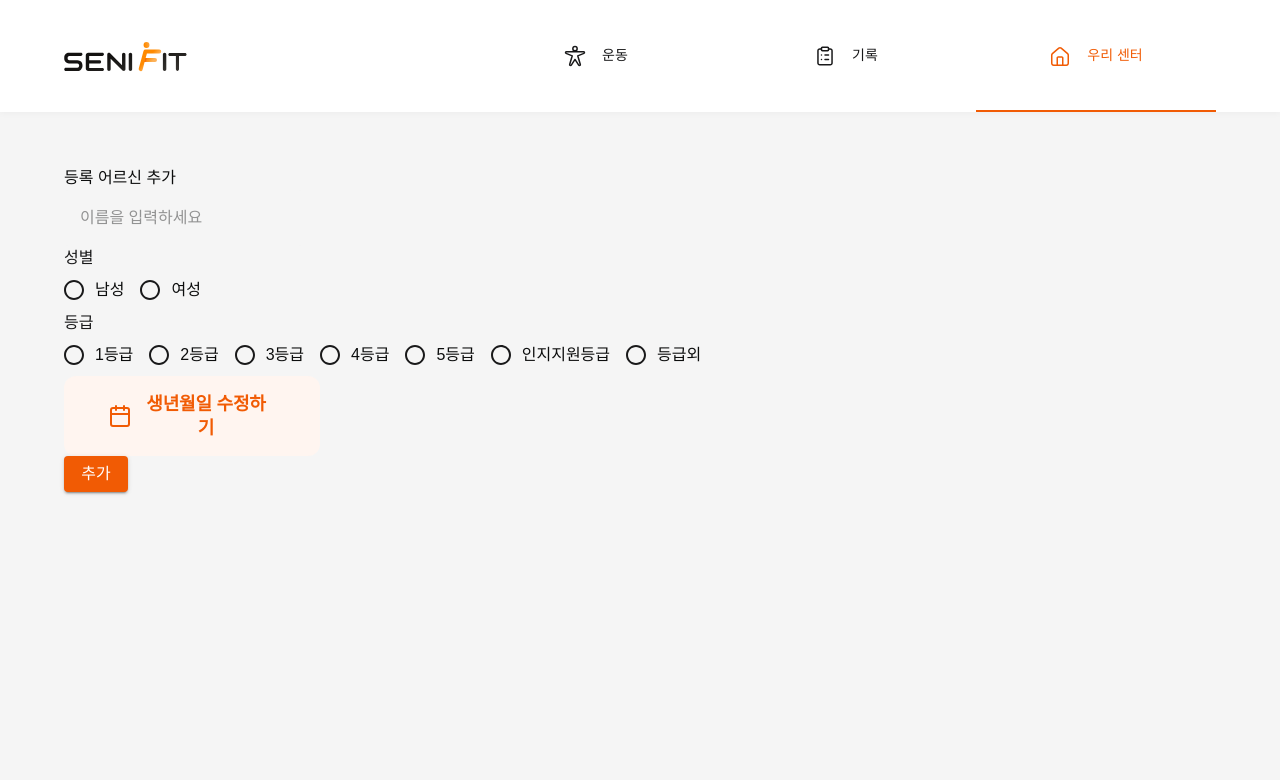
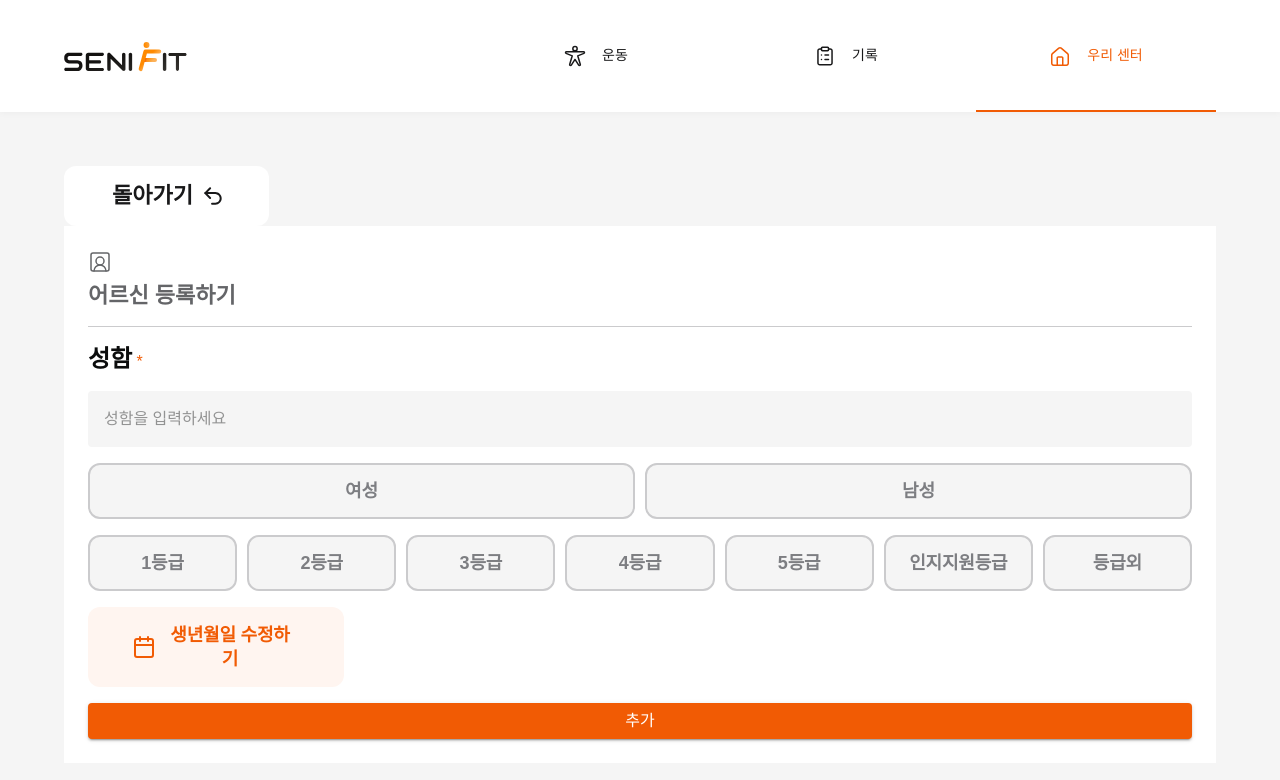
Before and after one commit to Team-Senifit/Web, a Next.js app: page /my-center/members/add in a window 1280 px wide. Shown: the top 780 px of the page. Built offline with nearby package versions, Linux system fonts and the light colour scheme; a web font is replaced by a local one.

Commit message:
Feat: WIP

```diff
--- a/src/app/my-center/members/add/page.tsx
+++ b/src/app/my-center/members/add/page.tsx
@@ -1,9 +1,11 @@
 import React from "react";
 import EditForm from "../panel/EditForm";
+import ReturnButton from "../panel/ReturnButton";
 
 const Page = () => {
   return (
     <div>
+      <ReturnButton href="/my-center/members" />
       <EditForm />
     </div>
   );
--- a/src/app/my-center/members/panel/EditForm.tsx
+++ b/src/app/my-center/members/panel/EditForm.tsx
@@ -1,11 +1,24 @@
 "use client";
 import SenifitRadioButtonGroup from "@/components/SenifitRadioButtonGroup";
 import SenifitTextField from "@/components/SenifitTextField";
-import { Button, Typography } from "@mui/material";
+import { Button, Divider, Stack, Typography } from "@mui/material";
 import React from "react";
 import { FormProvider, useForm } from "react-hook-form";
 import BirthDatePicker from "./BirthDatePicker";
-import { IMemberEditFormValue } from "@/types/IMemberEdit";
+import { Gender, IMemberEditFormValue, MemberRank } from "@/types/IMemberEdit";
+import { SquareUserRoundIcon } from "@/components/icons";
+import PageInfoCard from "@/components/PageInfoCard";
+import useMedia from "@/hooks/useMedia";
+import SenifitToggleButtonGroup from "@/components/SenifitToggleButtonGroup";
+import { ISenifitToggleOption } from "@/types/IToggleButton";
+
+const RequiredField = () => {
+  return (
+    <Typography component={"span"} sx={{ color: "primary.main" }}>
+      {" *"}
+    </Typography>
+  );
+};
 
 const EditForm = ({
   isEdit = false,
@@ -14,52 +27,115 @@ const EditForm = ({
   isEdit?: boolean;
   defaultValues?: Partial<IMemberEditFormValue>;
 }) => {
+  const { isDesktop } = useMedia();
+
   const methods = useForm<IMemberEditFormValue>({
     defaultValues,
   });
 
-  const { handleSubmit, control } = methods;
+  const { handleSubmit, control, watch, setValue } = methods;
 
   const onSubmit = (data: IMemberEditFormValue) => {
     console.log("Submitted data:", data);
     // api 요청 로직 추가
   };
 
+  const genderOptions = [
+    { value: 1, label: <Typography variant="Headline1">여성</Typography> },
+    { value: 0, label: <Typography variant="Headline1">남성</Typography> },
+  ] as ISenifitToggleOption<Gender>[];
+
+  const gender = watch("gender");
+
+  const memberRankOptions = [
+    {
+      value: 1,
+      label: <Typography variant="Headline1">1등급</Typography>,
+    },
+    {
+      value: 2,
+      label: <Typography variant="Headline1">2등급</Typography>,
+    },
+    {
+      value: 3,
+      label: <Typography variant="Headline1">3등급</Typography>,
+    },
+    {
+      value: 4,
+      label: <Typography variant="Headline1">4등급</Typography>,
+    },
+    {
+      value: 5,
+      label: <Typography variant="Headline1">5등급</Typography>,
+    },
+    {
+      value: 6,
+      label: <Typography variant="Headline1">인지지원등급</Typography>,
+    },
+    {
+      value: 0,
+      label: <Typography variant="Headline1">등급외</Typography>,
+    },
+  ] as ISenifitToggleOption<MemberRank>[];
+
+  const memberRank = watch("memberRank");
+
   return (
-    <form onSubmit={handleSubmit(onSubmit)}>
-      <Typography>{`등록 어르신 ${isEdit ? "수정" : "추가"}`}</Typography>
+    <Stack
+      direction="column"
+      spacing={2}
+      component="form"
+      onSubmit={handleSubmit(onSubmit)}
+      sx={{
+        bgcolor: "background.paper",
+        p: 3,
+      }}
+    >
+      <PageInfoCard
+        title={`어르신 ${isEdit ? "수정하기" : "등록하기"}`}
+        icon={
+          <SquareUserRoundIcon
+            stroke="2"
+            sx={{ color: "label.neutral", w: 3, h: 3 }}
+          />
+        }
+      />
+      <Divider sx={{ w: 1 }} />
+      <Typography
+        component={"label"}
+        htmlFor="name"
+        variant={isDesktop ? "Title3" : "Headline1"}
+      >
+        {"성함"}
+        <RequiredField />
+      </Typography>
       <SenifitTextField
         control={control}
         name="name"
-        placeholder="이름을 입력하세요"
-        rules={{ required: "이름은 필수입니다" }}
+        autoComplete="off"
+        placeholder="성함을 입력하세요"
+        rules={{ required: "" }}
       />
-      <SenifitRadioButtonGroup
-        control={control}
-        name="gender"
-        label="성별"
-        row
-        options={[
-          { value: "남성", label: "남성" },
-          { value: "여성", label: "여성" },
-        ]}
-        rules={{ required: "성별을 선택해주세요" }}
+      <SenifitToggleButtonGroup<Gender>
+        value={gender}
+        onChange={(newValue) => {
+          setValue("gender", newValue);
+        }}
+        exclusive
+        options={genderOptions}
       />
-      <SenifitRadioButtonGroup
-        control={control}
-        name="memberRank"
-        label="등급"
-        row
-        options={[
-          { value: "1등급", label: "1등급" },
-          { value: "2등급", label: "2등급" },
-          { value: "3등급", label: "3등급" },
-          { value: "4등급", label: "4등급" },
-          { value: "5등급", label: "5등급" },
-          { value: "인지지원등급", label: "인지지원등급" },
-          { value: "등급외", label: "등급외" },
-        ]}
-        rules={{ required: "등급을 선택해주세요" }}
+      <SenifitToggleButtonGroup<MemberRank>
+        // sx={{
+        //   "& .MuiToggleButtonGroup-root": {
+        //     flexWrap: "wrap",
+        //   },
+        // }}
+        value={memberRank}
+        onChange={(newValue) => {
+          setValue("memberRank", newValue);
+        }}
+        exclusive
+        options={memberRankOptions}
       />
       <FormProvider {...methods}>
         <BirthDatePicker />
@@ -67,7 +143,7 @@ const EditForm = ({
       <Button type="submit" variant="contained" color="primary">
         <Typography>{isEdit ? "수정완료" : "추가"}</Typography>
       </Button>
-    </form>
+    </Stack>
   );
 };
 
--- a/src/app/my-center/members/panel/birth-date-picker/DepthToggle.tsx
+++ b/src/app/my-center/members/panel/birth-date-picker/DepthToggle.tsx
@@ -1,7 +1,7 @@
 "use client";
 
 import React from "react";
-import SenifitToggleButtonGroup from "../../../../../components/SenifitToggleButtonGroup";
+import SenifitToggleButtonGroup from "@/components/SenifitToggleButtonGroup";
 import { Box, Typography } from "@mui/material";
 import useMedia from "@/hooks/useMedia";
 import { ISenifitToggleOption } from "@/types/IToggleButton";
--- a/src/types/IToggleButton.ts
+++ b/src/types/IToggleButton.ts
@@ -2,6 +2,8 @@ import type { ReactNode } from "react";
 import type {
   ToggleButtonProps as MuiToggleButtonProps,
   ToggleButtonGroupProps as MuiToggleButtonGroupProps,
+  SxProps,
+  Theme,
 } from "@mui/material";
 
 /** 버튼 높이 프리셋 사이즈 */
```
Also changed, not shown: src/types/IMemberEdit.ts (+6 -4 lines).
